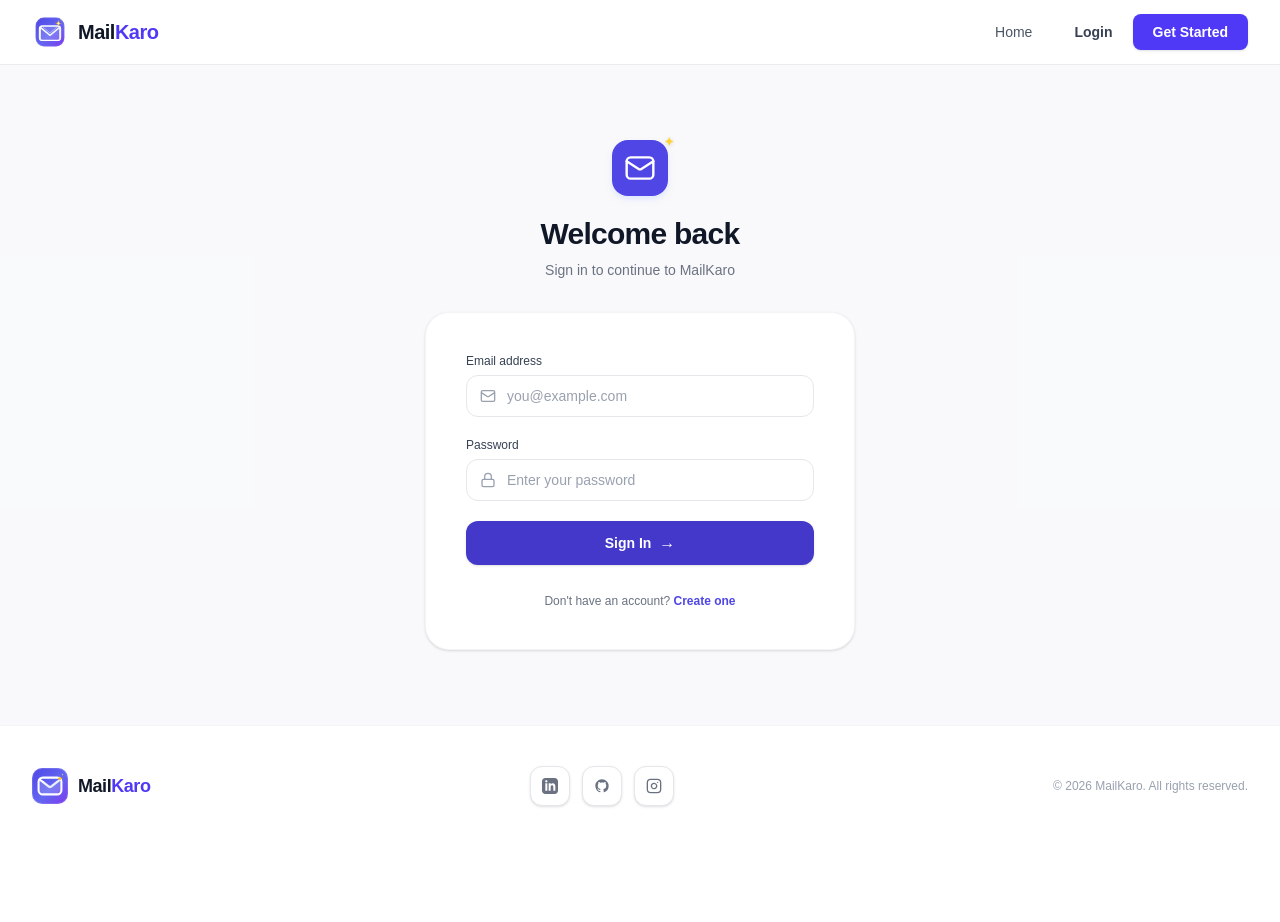
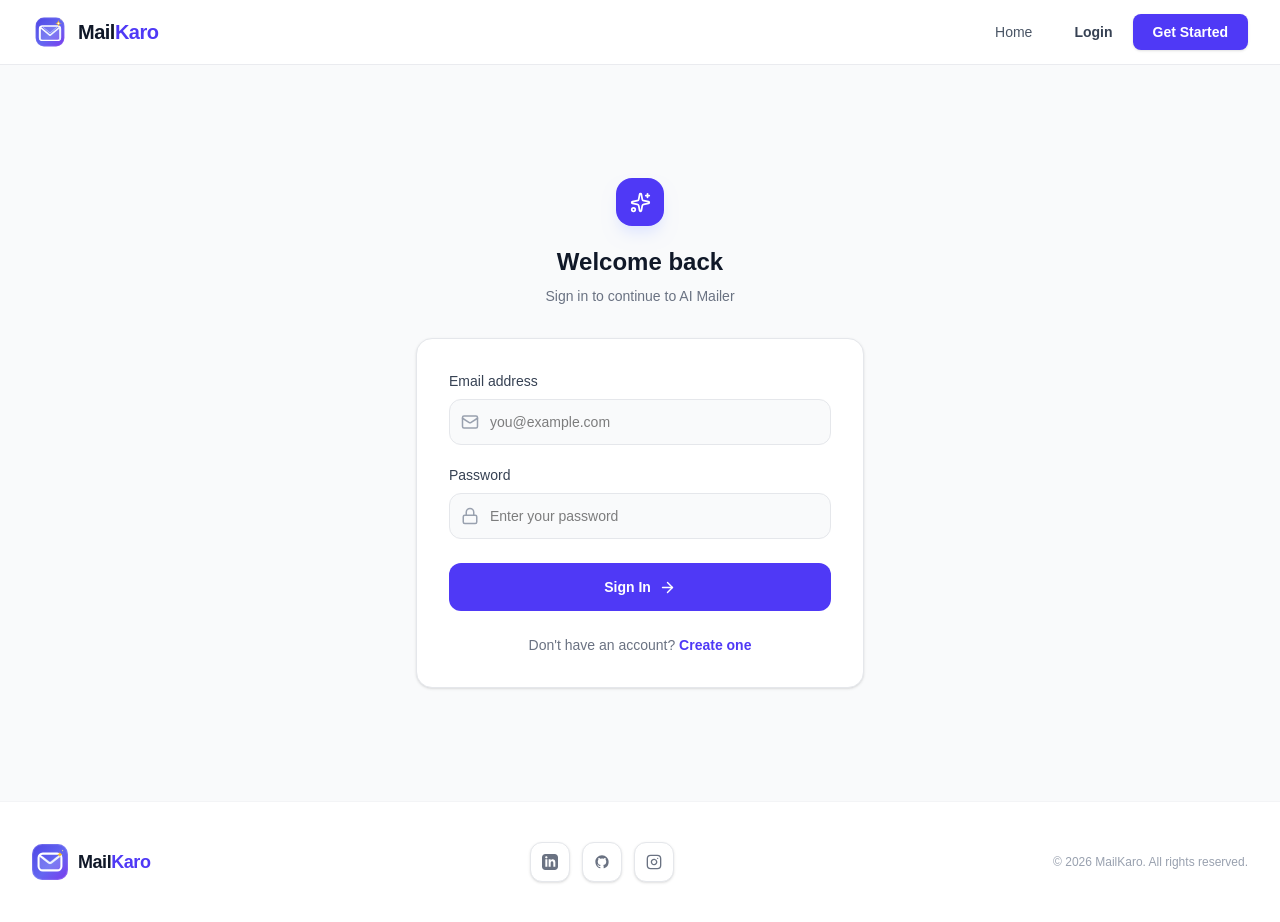
Before and after one commit to surajkhandare01/MailKaro, a React (Vite) app in the folder client/Ai-frontend/: page /#/login in a window 1280 px wide. Before the commit the page ends 846 px from the top, so only its background shows below. Built offline with nearby package versions, Linux system fonts and the light colour scheme.

Commit message:
Sync extension token and finalize routing

```diff
--- a/client/Ai-frontend/src/Pages/Login.jsx
+++ b/client/Ai-frontend/src/Pages/Login.jsx
@@ -1,60 +1,38 @@
-import React, { useState } from "react";
-import axios from "axios";
+import { useContext, useState } from "react";
 import { Link, useNavigate } from "react-router-dom";
+import { Mail, Lock, Sparkles, ArrowRight } from "lucide-react";
+import api from "../Services/api";
+import { AuthContext } from "../context/AuthContext";
 
-// chrome://extensions वरील तुमची ३२-अक्षरी ID इथे टाका
-const EXTENSION_ID = "YOUR_ACTUAL_EXTENSION_ID_HERE";
-
-export default function Login() {
+function Login() {
     const [email, setEmail] = useState("");
     const [password, setPassword] = useState("");
     const [loading, setLoading] = useState(false);
     const [error, setError] = useState("");
+
     const navigate = useNavigate();
+    const { setToken } = useContext(AuthContext);
 
-  const handleLogin = async (e) => {
+    const handleSubmit = async (e) => {
         e.preventDefault();
-    setLoading(true);
         setError("");
 
         try {
-      const response = await axios.post(
-        "https://mailkaro.onrender.com/api/auth/login",
-        { email, password }
-      );
+            setLoading(true);
 
-      const token = response.data.token;
+            const response = await api.post("/auth/login", {
+                email,
+                password,
+            });
 
-      // 1. वेब ब्राउझरच्या लोकल स्टोरेजमध्ये टोकन सेव्ह करा
-      localStorage.setItem("token", token);
-      if (response.data.user) {
-        localStorage.setItem("user", JSON.stringify(response.data.user));
-      }
+            setToken(response.data.token);
+            localStorage.setItem("token", response.data.token);
 
-      // 2. Chrome Extension ला पार्श्वभूमीत टोकन पाठवा
-      if (window.chrome && chrome.runtime && chrome.runtime.sendMessage) {
-        try {
-          chrome.runtime.sendMessage(
-            EXTENSION_ID,
-            { action: "SET_TOKEN", token: token },
-            (res) => {
-              if (chrome.runtime.lastError) {
-                console.warn("Extension sync info:", chrome.runtime.lastError.message);
-              } else {
-                console.log("Token synced to MailKaro extension:", res);
-              }
-            }
-          );
-        } catch (extErr) {
-          console.warn("Could not sync with extension:", extErr);
-        }
-      }
-
-      // 3. डॅशबोर्डवर रिडायरेक्ट करा
             navigate("/dashboard");
-    } catch (err) {
+        } catch (error) {
             setError(
-        err.response?.data?.message || "Invalid email or password. Please try again."
+                error.response?.data?.message ||
+                "Unable to login. Please check your details."
             );
         } finally {
             setLoading(false);
@@ -62,124 +40,98 @@ export default function Login() {
     };
 
     return (
-    <div className="flex min-h-[calc(100vh-140px)] flex-col items-center justify-center bg-gray-50/50 px-4 py-12">
-      {/* MailKaro Logo with Sparkle Icon */}
-      <div className="relative mb-5 flex h-14 w-14 items-center justify-center rounded-2xl bg-[#4f46e5] shadow-md shadow-indigo-100">
-        <svg
-          className="h-8 w-8 text-white"
-          viewBox="0 0 24 24"
-          fill="none"
-          stroke="currentColor"
-          strokeWidth="1.8"
-          strokeLinecap="round"
-          strokeLinejoin="round"
-        >
-          <rect x="2" y="4" width="20" height="16" rx="3" />
-          <path d="m22 7-8.97 5.7a1.94 1.94 0 0 1-2.06 0L2 7" />
-        </svg>
-        {/* Top-Right Sparkle */}
-        <span className="absolute -top-1.5 -right-1.5 text-amber-300 text-xs font-bold select-none drop-shadow-sm">
-          ✦
-        </span>
+        <main className="flex min-h-[calc(100vh-64px)] items-center justify-center bg-gray-50 px-4 py-12">
+            <div className="w-full max-w-md">
+
+                <div className="mb-8 text-center">
+                    <div className="mx-auto flex h-12 w-12 items-center justify-center rounded-2xl bg-indigo-600 text-white shadow-lg shadow-indigo-100">
+                        <Sparkles size={21} />
                     </div>
 
-      {/* Heading */}
-      <h1 className="text-2xl font-bold tracking-tight text-gray-900 sm:text-3xl">
+                    <h1 className="mt-5 text-2xl font-bold text-gray-900">
                         Welcome back
                     </h1>
+
                     <p className="mt-2 text-sm text-gray-500">
-        Sign in to continue to MailKaro
+                        Sign in to continue to AI Mailer
                     </p>
+                </div>
 
-      {/* Login Card */}
-      <div className="mt-8 w-full max-w-[430px] rounded-3xl border border-gray-100 bg-white p-8 shadow-sm sm:p-10">
+                <form
+                    onSubmit={handleSubmit}
+                    className="rounded-2xl border border-gray-200 bg-white p-6 shadow-sm sm:p-8"
+                >
                     {error && (
-          <div className="mb-5 rounded-xl bg-red-50 p-3 text-xs text-red-600 border border-red-100 text-center font-medium">
+                        <div className="mb-5 rounded-xl border border-red-100 bg-red-50 px-4 py-3 text-sm text-red-600">
                             {error}
                         </div>
                     )}
 
-        <form onSubmit={handleLogin} className="space-y-5">
-          {/* Email Address */}
                     <div>
-            <label className="block text-xs font-medium text-gray-700 mb-1.5">
+                        <label className="mb-2 block text-sm font-medium text-gray-700">
                             Email address
                         </label>
+
                         <div className="relative">
-              <span className="pointer-events-none absolute inset-y-0 left-0 flex items-center pl-3.5 text-gray-400">
-                <svg
-                  className="h-4 w-4"
-                  fill="none"
-                  stroke="currentColor"
-                  strokeWidth="2"
-                  viewBox="0 0 24 24"
-                >
-                  <rect width="20" height="16" x="2" y="4" rx="2" />
-                  <path d="m22 7-8.97 5.7a1.94 1.94 0 0 1-2.06 0L2 7" />
-                </svg>
-              </span>
+                            <Mail
+                                size={18}
+                                className="absolute left-3 top-1/2 -translate-y-1/2 text-gray-400"
+                            />
+
                             <input
                                 type="email"
                                 required
                                 placeholder="you@example.com"
                                 value={email}
                                 onChange={(e) => setEmail(e.target.value)}
-                className="w-full rounded-xl border border-gray-200 bg-white py-2.5 pl-10 pr-4 text-sm text-gray-800 placeholder-gray-400 outline-none transition focus:border-[#4f46e5] focus:ring-1 focus:ring-[#4f46e5]"
+                                className="w-full rounded-xl border border-gray-200 bg-gray-50 py-3 pl-10 pr-4 text-sm outline-none transition focus:border-indigo-500 focus:bg-white focus:ring-4 focus:ring-indigo-50"
                             />
                         </div>
                     </div>
 
-          {/* Password */}
-          <div>
-            <label className="block text-xs font-medium text-gray-700 mb-1.5">
+                    <div className="mt-5">
+                        <label className="mb-2 block text-sm font-medium text-gray-700">
                             Password
                         </label>
+
                         <div className="relative">
-              <span className="pointer-events-none absolute inset-y-0 left-0 flex items-center pl-3.5 text-gray-400">
-                <svg
-                  className="h-4 w-4"
-                  fill="none"
-                  stroke="currentColor"
-                  strokeWidth="2"
-                  viewBox="0 0 24 24"
-                >
-                  <rect width="18" height="11" x="3" y="11" rx="2" ry="2" />
-                  <path d="M7 11V7a5 5 0 0 1 10 0v4" />
-                </svg>
-              </span>
+                            <Lock
+                                size={18}
+                                className="absolute left-3 top-1/2 -translate-y-1/2 text-gray-400"
+                            />
+
                             <input
                                 type="password"
                                 required
                                 placeholder="Enter your password"
                                 value={password}
                                 onChange={(e) => setPassword(e.target.value)}
-                className="w-full rounded-xl border border-gray-200 bg-white py-2.5 pl-10 pr-4 text-sm text-gray-800 placeholder-gray-400 outline-none transition focus:border-[#4f46e5] focus:ring-1 focus:ring-[#4f46e5]"
+                                className="w-full rounded-xl border border-gray-200 bg-gray-50 py-3 pl-10 pr-4 text-sm outline-none transition focus:border-indigo-500 focus:bg-white focus:ring-4 focus:ring-indigo-50"
                             />
                         </div>
                     </div>
 
-          {/* Sign In Button */}
                     <button
-            type="submit"
                         disabled={loading}
-            className="flex w-full items-center justify-center gap-2 rounded-xl bg-[#4338ca] py-3 text-sm font-semibold text-white shadow-sm transition hover:bg-[#3730a3] active:scale-[0.99] disabled:opacity-50"
+                        className="mt-6 flex w-full items-center justify-center gap-2 rounded-xl bg-indigo-600 py-3.5 text-sm font-semibold text-white transition hover:bg-indigo-700 disabled:cursor-not-allowed disabled:opacity-60"
                     >
-            <span>{loading ? "Signing In..." : "Sign In"}</span>
-            {!loading && <span className="text-base leading-none">&rarr;</span>}
+                        {loading ? "Signing in..." : "Sign In"}
+                        {!loading && <ArrowRight size={17} />}
                     </button>
-        </form>
 
-        {/* Footer Link */}
-        <p className="mt-7 text-center text-xs text-gray-500">
+                    <p className="mt-6 text-center text-sm text-gray-500">
                         Don't have an account?{" "}
                         <Link
                             to="/register"
-            className="font-semibold text-[#4f46e5] hover:underline"
+                            className="font-semibold text-indigo-600 hover:text-indigo-700"
                         >
                             Create one
                         </Link>
                     </p>
+                </form>
             </div>
-    </div>
+        </main>
     );
 }
+
+export default Login;
```
Lines whose indentation alone changed are shown as unchanged.
